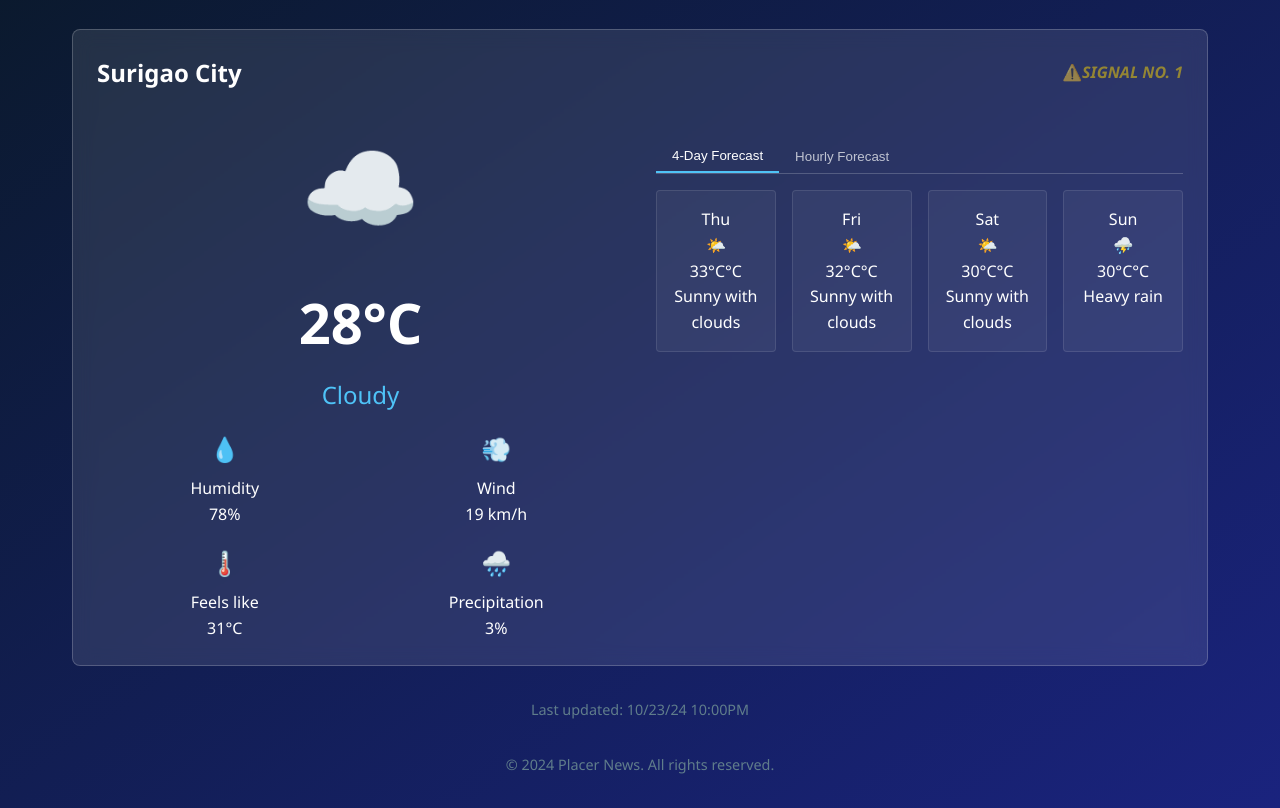
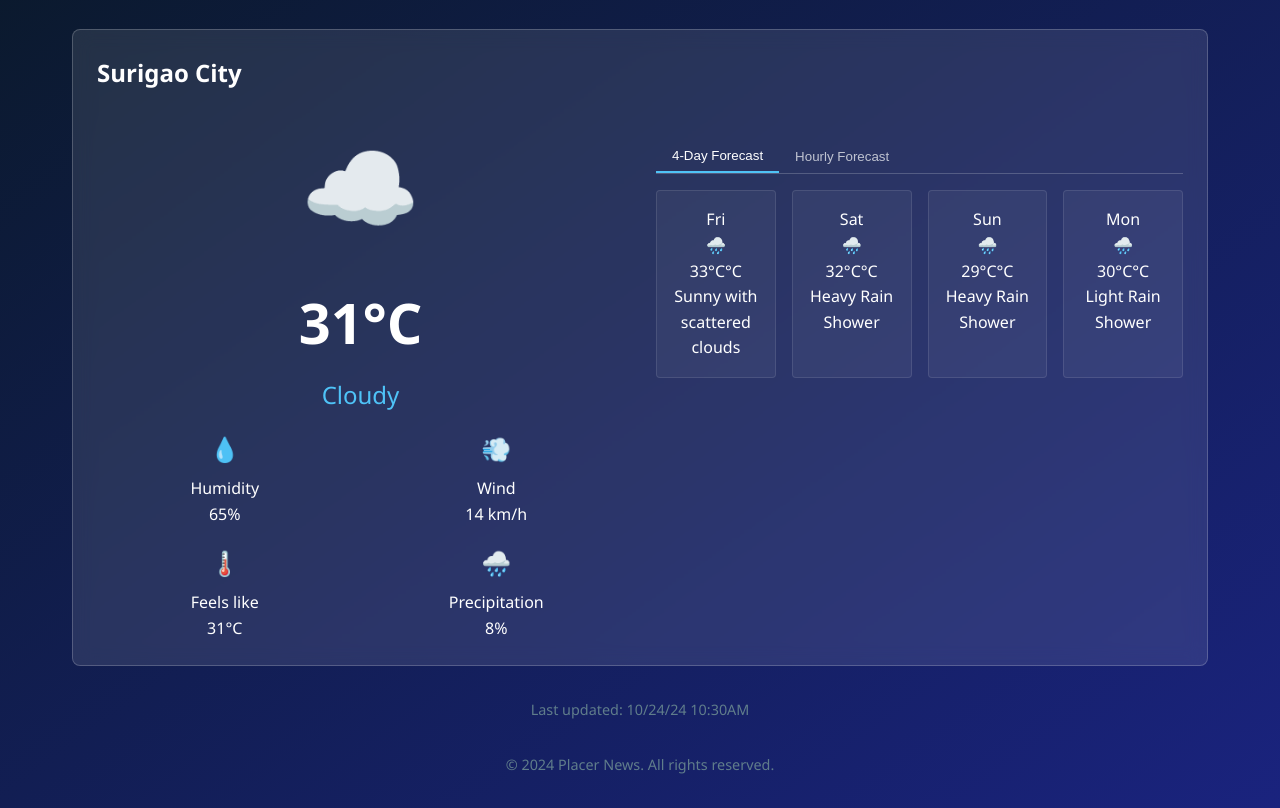
Before and after one commit to Goly67/PlacerNewsWeather, a plain HTML site: page index.html in a window 1280 px wide. Shown: the part 108-916 px from the top of the page. Drawn offline with Linux system fonts and the light colour scheme.

Commit message:
Updated 10:30AM

```diff
--- a/index.html
+++ b/index.html
@@ -330,67 +330,67 @@
         const weatherData = {
             "Surigao City": {
                 icon: "☁️",
-                temperature: "28",
+                temperature: "31",
                 condition: "Cloudy",
-                humidity: "78",
-                wind: "19 ",
+                humidity: "65",
+                wind: "14 ",
                 feelsLike: "31",
-                precipitation: "3",
+                precipitation: "8",
                 forecast: [
-                    { day: "Thu", icon: "🌤️", temp: "33°C", condition: "Sunny with clouds" },
-                    { day: "Fri", icon: "🌤️", temp: "32°C", condition: "Sunny with clouds" },
-                    { day: "Sat", icon: "️🌤️", temp: "30°C", condition: "Sunny with clouds" },
-                    { day: "Sun", icon: "️⛈️", temp: "30°C", condition: "Heavy rain" }
-                ],
-                stormAlert: "SIGNAL NO. 1"
+                    { day: "Fri", icon: "🌧️", temp: "33°C", condition: "Sunny with scattered clouds" },
+                    { day: "Sat", icon: "🌧️", temp: "32°C", condition: "Heavy Rain Shower" },
+                    { day: "Sun", icon: "️🌧️", temp: "29°C", condition: "Heavy Rain Shower" },
+                    { day: "Mon", icon: "️🌧️", temp: "30°C", condition: "Light Rain Shower" }
+                ]
+                //stormAlert: "SIGNAL NO. 1"
             },
             "Manila": {
                 icon: "🌧️",
-                temperature: "26",
+                temperature: "27",
                 condition: "Light Rain Showers",
-                humidity: "92",
+                humidity: "90",
                 wind: "3 ",
-                feelsLike: "27",
+                feelsLike: "28",
                 precipitation: "94",
                 forecast: [
-                    { day: "Thu", icon: "🌧️", temp: "28°C", condition: "Cloudy" },
-                    { day: "Fri", icon: "🌧️", temp: "30°C", condition: "Light Rain Showers" },
-                    { day: "Sat", icon: "️🌥️", temp: "30°C", condition: "Sunny full cloudy" },
-                    { day: "Sun", icon: "️🌧️", temp: "30°C", condition: "Moderate Rain Shower" }
+                    { day: "Fri", icon: "🌧️", temp: "30°C", condition: "Heavy Rain Shower" },
+                    { day: "Sat", icon: "🌧️", temp: "31°C", condition: "Light Rain Showers" },
+                    { day: "Sun", icon: "️🌥️", temp: "31°C", condition: "Sunny with scattered clouds" },
+                    { day: "Mon", icon: "️🌧️", temp: "31°C", condition: "Ligh Rain Shower" }
                 ],
-                stormAlert: "SIGNAL NO. 3"
+                stormAlert: "SIGNAL NO. 2"
             },
             "Placer": {
-                icon: "🌥️",
+                icon: "☁️",
                 temperature: "31",
-                condition: "Mostly Cloudy",
-                humidity: "76",
-                wind: "26 ",
-                feelsLike: "31",
-                precipitation: "10",
+                condition: "Cloudy",
+                humidity: "65",
+                wind: "18 ",
+                feelsLike: "32",
+                precipitation: "8",
                 forecast: [
-                    { day: "Thu", icon: "🌥️", temp: "32°C", condition: "Sunny with clouds" },
-                    { day: "Fri", icon: "🌥️", temp: "31°C", condition: "Sunny with clouds" },
-                    { day: "Sat", icon: "️⛈️", temp: "29°C", condition: "Thunderstorm" },
-                    { day: "Sun", icon: "️⛈️", temp: "29°C", condition: "Thunderstorm" }
-                ],
-                stormAlert: "SIGNAL NO. 1"
+                    { day: "Fri", icon: "🌧️", temp: "32°C", condition: "Heavy Rain Shower" },
+                    { day: "Sat", icon: "🌧️", temp: "29°C", condition: "Heavy Rain Shower" },
+                    { day: "Sun", icon: "️🌧️", temp: "29°C", condition: "Heavy Rain Shower" },
+                    { day: "Mon", icon: "️🌧️", temp: "30°C", condition: "Light Rain Shower" }
+                ]
+                //stormAlert: "SIGNAL NO. 1"
             },
             "Cebu City": {
                 icon: "☁️",
-                temperature: "27",
+                temperature: "31",
                 condition: "Cloudy",
-                humidity: "86",
-                wind: "26 ",
-                feelsLike: "29",
-                precipitation: "9",
+                humidity: "73",
+                wind: "39 ",
+                feelsLike: "31",
+                precipitation: "18",
                 forecast: [
-                    { day: "Thu", icon: "☁️", temp: "30°C", condition: "Cloudy" },
-                    { day: "Fri", icon: "🌧️", temp: "30°C", condition: "Light Rain Showers" },
-                    { day: "Sat", icon: "️🌧️", temp: "30°C", condition: "Light Rain Showers" },
-                    { day: "Sun", icon: "️🌧️", temp: "29°C", condition: "Light Rain Showers" }
-                ],
-                stormAlert: "SIGNAL NO. 1"
+                    { day: "Fri", icon: "⛈️", temp: "30°C", condition: "Cloudy" },
+                    { day: "Sat", icon: "🌧️", temp: "30°C", condition: "Thunderstorm" },
+                    { day: "Sun", icon: "️☁️", temp: "30°C", condition: "Cloudy" },
+                    { day: "Mon", icon: "️🌤️", temp: "29°C", condition: "Sunny with scattered clouds" }
+                ]
+                //stormAlert: "SIGNAL NO. 1"
             }
         };
 
@@ -436,7 +436,7 @@
                 </div>
             `).join('');
 
-            lastUpdated.textContent = `Last updated: 10/23/24 10:00PM`;
+            lastUpdated.textContent = `Last updated: 10/24/24 10:30AM`;
         }
 
         locationSelect.addEventListener('change', updateWeather);
```
